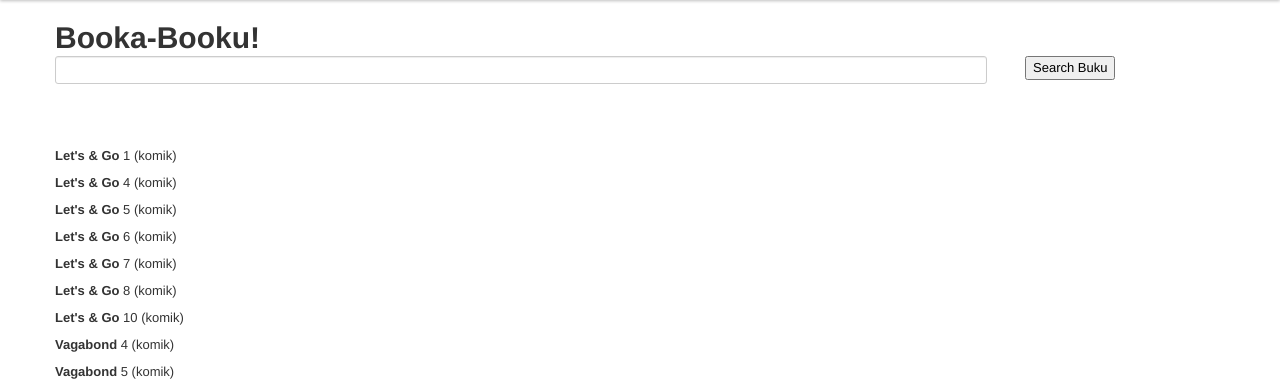
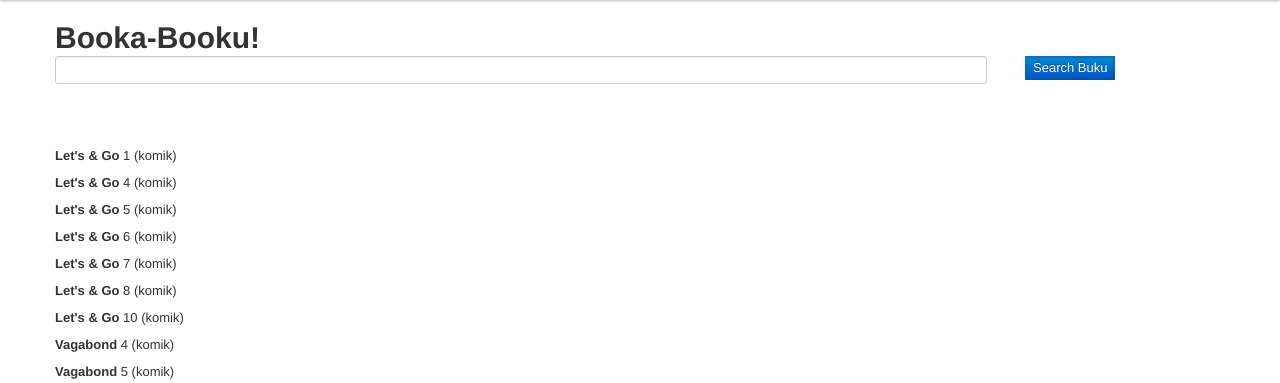
Before and after one commit to evnpr/bookabooku, a Django app: template templates/st.html in a window 1280 px wide. Shown: the part 40-423 px from the top of the page. Run offline with Django 3.2, Linux system fonts and the light colour scheme; the template is opened without the code that fills it: values that come from a table or form of the project are taken from there, others are empty; data comes from the database, SQL or seed files in the repository; parts of the project's set-up code (start-up, migrations or seed data) failed here and were passed over; some libraries are stand-ins or nearby versions.

Commit message:
change button

```diff
--- a/templates/st.html
+++ b/templates/st.html
@@ -62,7 +62,7 @@
   <div id="suggestion-list">
   </div>
   </div>
-  <input type="submit" value="Search Buku" class="input_submit">
+  <input type="submit" value="Search Buku" class="input_submit btn-primary">
 </div>
   </form>
   <br>
```
